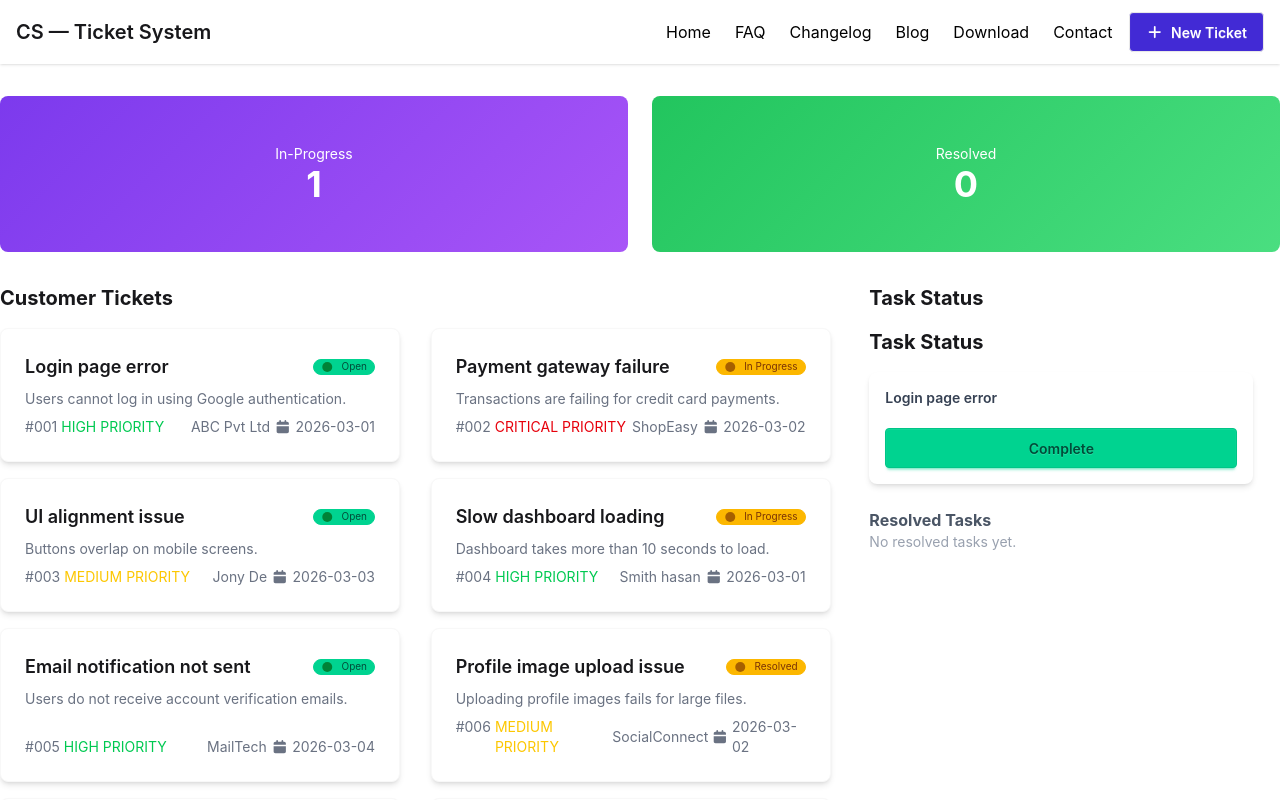
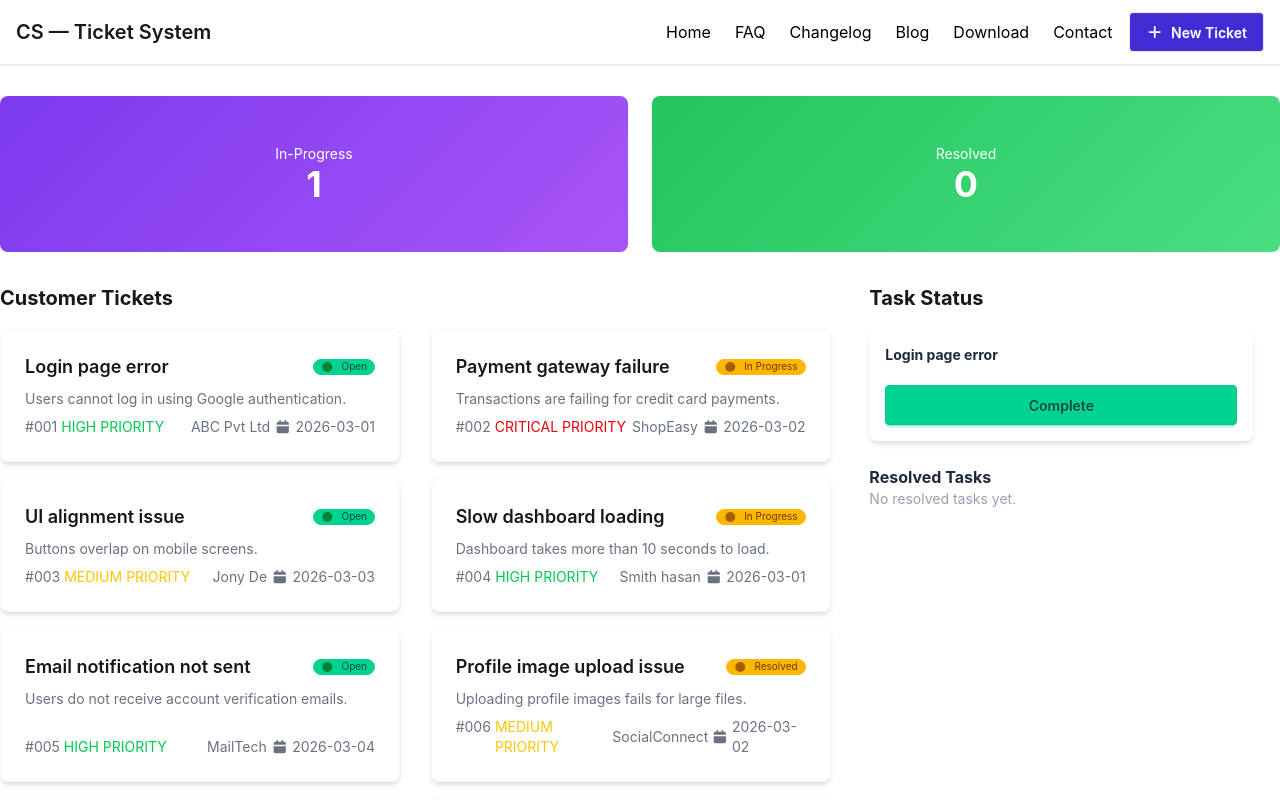
Before and after one commit to chumkimodak20031994/railwaya_customer_support, a React (Vite) app: page / in a window 1280 px wide. Both pictures are taken after a click on the element 200 px from the left and 395 px from the top of the page. Shown: the top 800 px of the page. Built offline with nearby package versions, Linux system fonts and the light colour scheme.

Commit message:
banner section done

```diff
--- a/src/components/taskStatus/TaskStatus.jsx
+++ b/src/components/taskStatus/TaskStatus.jsx
@@ -3,8 +3,6 @@ import React from "react";
 const TaskStatus = ({ inProgress, resolved, handleComplete }) => {
   return (
     <div>
-      <h2 className="text-xl font-bold mb-4">Task Status</h2>
-
       {inProgress.length === 0 ? (
         <p>Select a ticket to add to Task Status</p>
       ) : (
@@ -14,9 +12,7 @@ const TaskStatus = ({ inProgress, resolved, handleComplete }) => {
             className="card bg-base-100 shadow-md rounded-lg mb-4 w-96"
           >
             <div className="card-body p-4">
-              <h4 className="font-semibold text-gray-700 text-sm">
-                {task.title}
-              </h4>
+              <h4 className="font-bold text-gray-800 text-md">{task.title}</h4>
 
               <button
                 className="btn btn-success w-full mt-3"
@@ -29,7 +25,7 @@ const TaskStatus = ({ inProgress, resolved, handleComplete }) => {
         ))
       )}
 
-      <h3 className="mt-6 font-bold text-gray-600">Resolved Tasks</h3>
+      <h3 className="mt-6 font-bold text-gray-800">Resolved Tasks</h3>
 
       {resolved.length === 0 ? (
         <p className="text-sm text-gray-400">No resolved tasks yet.</p>
@@ -38,7 +34,7 @@ const TaskStatus = ({ inProgress, resolved, handleComplete }) => {
           {resolved.map((task) => (
             <div
               key={task.id}
-              className="bg-indigo-200 text-gray-700 p-3 rounded-md shadow-sm"
+              className="bg-indigo-200 text-gray-800 p-3 rounded-md shadow-sm font-bold"
             >
               {task.title}
             </div>
```
